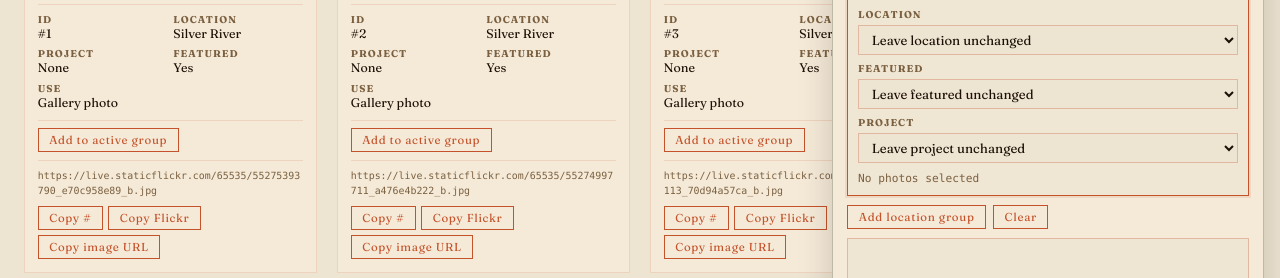
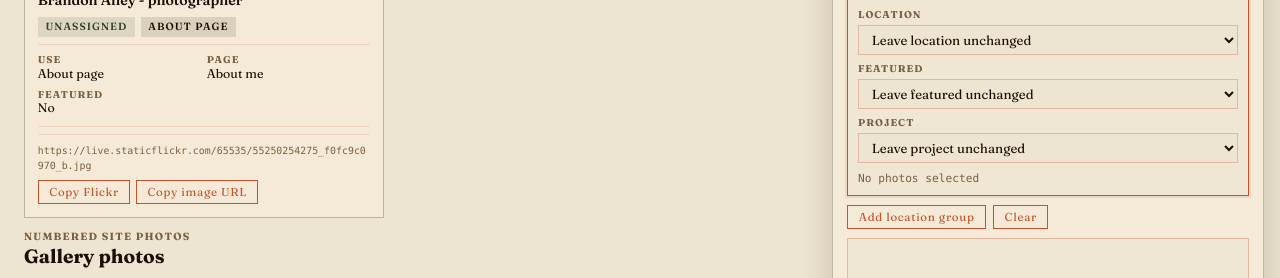
Before and after one commit to CaptainNoah352/brandonalley.photography, a website: page admin.html in a window 1280 px wide. Shown: the part 402-680 px from the top of the page. Drawn offline with Linux system fonts and the light colour scheme.

Commit message:
Separate about photo in admin

```diff
--- a/admin.css
+++ b/admin.css
@@ -106,12 +106,51 @@ body {
   letter-spacing: 0.04em;
 }
 
+/* Sections */
+.admin-special-section,
+.admin-site-section {
+  padding: 1.5rem 1.5rem 0;
+}
+
+.admin-site-section {
+  padding-top: 0.75rem;
+}
+
+.admin-section-heading {
+  display: grid;
+  gap: 0.15rem;
+  margin-bottom: 0.75rem;
+}
+
+.admin-section-eyebrow {
+  color: var(--a-muted);
+  font-size: 0.65rem;
+  font-weight: 700;
+  letter-spacing: 0.12em;
+  text-transform: uppercase;
+}
+
+.admin-section-heading h2 {
+  color: var(--a-text);
+  font-size: 1.2rem;
+  line-height: 1.2;
+}
+
 /* Grid */
 .admin-grid {
   display: grid;
   grid-template-columns: repeat(auto-fill, minmax(270px, 1fr));
   gap: 1.25rem;
   padding: 1.5rem;
+}
+
+.admin-special-section .admin-grid,
+.admin-site-section .admin-grid {
+  padding: 0;
+}
+
+.admin-grid--special {
+  grid-template-columns: minmax(270px, 360px);
 }
 
 /* Cards */
@@ -141,6 +180,10 @@ body {
   display: none;
 }
 
+.admin-card--special {
+  border-color: rgba(46, 66, 40, 0.32);
+}
+
 /* ID badge */
 .admin-card-id {
   background: var(--a-sage);
@@ -167,6 +210,12 @@ body {
   font-weight: 700;
   line-height: 1;
   letter-spacing: -0.03em;
+}
+
+.admin-id-title {
+  font-size: 1rem;
+  font-weight: 700;
+  line-height: 1;
 }
 
 .admin-metadata-toggle {
@@ -641,6 +690,11 @@ body {
     gap: 1rem;
   }
 
+  .admin-special-section,
+  .admin-site-section {
+    padding: 1rem 1rem 0;
+  }
+
   .admin-controls {
     padding: 0.6rem 1rem;
     gap: 0.5rem;
--- a/admin.html
+++ b/admin.html
@@ -42,7 +42,21 @@
     </div>
 
     <main>
+      <section class="admin-special-section" id="aboutPhotoSection" hidden>
+        <div class="admin-section-heading">
+          <p class="admin-section-eyebrow">Page photo</p>
+          <h2>About me photo</h2>
+        </div>
+        <div class="admin-grid admin-grid--special" id="adminAboutGrid"></div>
+      </section>
+
+      <section class="admin-site-section">
+        <div class="admin-section-heading">
+          <p class="admin-section-eyebrow">Numbered site photos</p>
+          <h2>Gallery photos</h2>
+        </div>
       <div class="admin-grid" id="adminGrid"></div>
+      </section>
     </main>
 
     <aside class="admin-prompt-panel" aria-label="Codex prompt maker">
--- a/admin.js
+++ b/admin.js
@@ -157,22 +157,10 @@
     return badges.join('');
   }
 
-  function renderCards() {
-    var grid = document.getElementById('adminGrid');
-    if (!grid) return;
-
-    if (typeof GALLERY_IMAGES === 'undefined' || !GALLERY_IMAGES.length) {
-      grid.innerHTML =
-        '<p class="admin-empty">Photo data not loaded - check that ' +
-        '<code>photo-data.js</code> is present and contains a valid ' +
-        '<code>GALLERY_IMAGES</code> array.</p>';
-      updateCount();
-      return;
-    }
-
-    GALLERY_IMAGES.forEach(function (photo) {
+  function buildPhotoCard(photo, options) {
+    var isSpecial = options && options.special;
     var article = document.createElement('article');
-      article.className = 'admin-card';
+    article.className = isSpecial ? 'admin-card admin-card--special' : 'admin-card';
     article.dataset.id = photo.id;
     article.dataset.project = photo.project || '';
     article.dataset.location = photo.location || '';
@@ -181,37 +169,59 @@
 
     var thumb = thumbUrl(photo.src);
     var flickrUrl = getFlickrUrl(photo);
-
-      article.innerHTML =
-        '<div class="admin-card-id">' +
+    var metadataLabel = isSpecial ? 'about me photo' : 'photo #' + photo.id;
+    var header = isSpecial
+      ? '<div class="admin-card-id admin-card-id--special">' +
+          '<div class="admin-id-main">' +
+            '<span class="admin-id-label">About me</span>' +
+            '<span class="admin-id-title">Page photo</span>' +
+          '</div>' +
+        '</div>'
+      : '<div class="admin-card-id">' +
           '<div class="admin-id-main">' +
             '<span class="admin-id-label">Photo</span>' +
             '<span class="admin-id-number">#' + photo.id + '</span>' +
           '</div>' +
-        '</div>' +
+        '</div>';
+    var details = isSpecial
+      ? '<dl class="admin-details">' +
+          '<div><dt>Use</dt><dd>' + escapeHtml(getUsageLabel(photo)) + '</dd></div>' +
+          '<div><dt>Page</dt><dd>About me</dd></div>' +
+          '<div><dt>Featured</dt><dd>No</dd></div>' +
+        '</dl>'
+      : '<dl class="admin-details">' +
+          '<div><dt>ID</dt><dd>#' + photo.id + '</dd></div>' +
+          '<div><dt>Location</dt><dd>' + escapeHtml(getLocationName(photo.location)) + '</dd></div>' +
+          '<div><dt>Project</dt><dd>' + escapeHtml(photo.project || 'None') + '</dd></div>' +
+          '<div><dt>Featured</dt><dd>' + (photo.is_featured ? 'Yes' : 'No') + '</dd></div>' +
+          '<div><dt>Use</dt><dd>' + escapeHtml(getUsageLabel(photo)) + '</dd></div>' +
+        '</dl>';
+    var promptActions = isSpecial
+      ? ''
+      : '<div class="admin-copy-actions">' +
+          '<button class="admin-copy-btn admin-add-prompt-btn" type="button" data-photo-id="' + photo.id + '">Add to active group</button>' +
+        '</div>';
+    var copyNumberButton = isSpecial
+      ? ''
+      : '<button class="admin-copy-btn" type="button" data-copy-text="' + escapeAttr(String(photo.id)) + '">Copy #</button>';
+
+    article.innerHTML =
+      header +
       '<div class="admin-card-thumb">' +
         '<img src="' + thumb + '" alt="' + escapeAttr(photo.alt) + '" loading="lazy" data-full="' + escapeAttr(photo.src) + '" data-loading="true">' +
-          '<button class="admin-metadata-toggle" type="button" aria-expanded="false" aria-label="Show metadata for photo #' + photo.id + '" data-photo-id="' + photo.id + '">i</button>' +
+        '<button class="admin-metadata-toggle" type="button" aria-expanded="false" aria-label="Show metadata for ' + metadataLabel + '" data-photo-id="' + photo.id + '">i</button>' +
       '</div>' +
       '<div class="admin-card-meta">' +
         '<div class="admin-photo-metadata" id="adminMetadata' + photo.id + '" hidden>' + buildMetadataRows(photo) + '</div>' +
         '<p class="admin-meta-alt">' + escapeHtml(photo.alt) + '</p>' +
         '<div class="admin-badges">' + buildBadges(photo) + '</div>' +
         (photo.species ? '<p class="admin-meta-species">' + escapeHtml(photo.species) + '</p>' : '') +
-          '<dl class="admin-details">' +
-            '<div><dt>ID</dt><dd>#' + photo.id + '</dd></div>' +
-            '<div><dt>Location</dt><dd>' + escapeHtml(getLocationName(photo.location)) + '</dd></div>' +
-            '<div><dt>Project</dt><dd>' + escapeHtml(photo.project || 'None') + '</dd></div>' +
-            '<div><dt>Featured</dt><dd>' + (photo.is_featured ? 'Yes' : 'No') + '</dd></div>' +
-            '<div><dt>Use</dt><dd>' + escapeHtml(getUsageLabel(photo)) + '</dd></div>' +
-          '</dl>' +
-          '<div class="admin-copy-actions">' +
-            '<button class="admin-copy-btn admin-add-prompt-btn" type="button" data-photo-id="' + photo.id + '">Add to active group</button>' +
-          '</div>' +
+        details +
+        promptActions +
         '<div class="admin-meta-url">' +
           '<code class="admin-url-text">' + escapeHtml(photo.src) + '</code>' +
           '<div class="admin-url-actions">' +
-              '<button class="admin-copy-btn" type="button" data-copy-text="' + escapeAttr(String(photo.id)) + '">Copy #</button>' +
+            copyNumberButton +
             (flickrUrl ? '<button class="admin-copy-btn" type="button" data-copy-text="' + escapeAttr(flickrUrl) + '">Copy Flickr</button>' : '') +
             '<button class="admin-copy-btn" type="button" data-copy-text="' + escapeAttr(photo.src) + '">Copy image URL</button>' +
           '</div>' +
@@ -228,9 +238,36 @@
       this.onerror = null;
     });
 
-      grid.appendChild(article);
+    return article;
+  }
+
+  function renderCards() {
+    var grid = document.getElementById('adminGrid');
+    var aboutGrid = document.getElementById('adminAboutGrid');
+    var aboutSection = document.getElementById('aboutPhotoSection');
+    if (!grid) return;
+    if (aboutGrid) aboutGrid.innerHTML = '';
+
+    if (typeof GALLERY_IMAGES === 'undefined' || !GALLERY_IMAGES.length) {
+      grid.innerHTML =
+        '<p class="admin-empty">Photo data not loaded - check that ' +
+        '<code>photo-data.js</code> is present and contains a valid ' +
+        '<code>GALLERY_IMAGES</code> array.</p>';
+      updateCount();
+      return;
+    }
+
+    GALLERY_IMAGES.forEach(function (photo) {
+      if (photo.usage === 'about' && aboutGrid) {
+        aboutGrid.appendChild(buildPhotoCard(photo, { special: true }));
+        return;
+      }
+      grid.appendChild(buildPhotoCard(photo));
     });
 
+    if (aboutSection && aboutGrid) {
+      aboutSection.hidden = !aboutGrid.children.length;
+    }
     updateCount();
   }
 
@@ -239,7 +276,7 @@
     var locationFilter = document.getElementById('filterLocation').value;
     var featuredFilter = document.getElementById('filterFeatured').value;
 
-    document.querySelectorAll('.admin-card').forEach(function (card) {
+    document.querySelectorAll('#adminGrid .admin-card').forEach(function (card) {
       var matchProject = projectFilter === 'all' || card.dataset.project === projectFilter;
       var matchLocation = locationFilter === 'all' || card.dataset.location === locationFilter;
       var matchFeatured = featuredFilter === 'all' || card.dataset.featured === featuredFilter;
@@ -249,8 +286,8 @@
   }
 
   function updateCount() {
-    var total = document.querySelectorAll('.admin-card').length;
-    var visible = document.querySelectorAll('.admin-card:not([hidden])').length;
+    var total = document.querySelectorAll('#adminGrid .admin-card').length;
+    var visible = document.querySelectorAll('#adminGrid .admin-card:not([hidden])').length;
     var el = document.getElementById('adminCount');
     if (el) el.textContent = 'Showing ' + visible + ' of ' + total + ' photos';
   }
```
Lines whose indentation alone changed are shown as unchanged.
